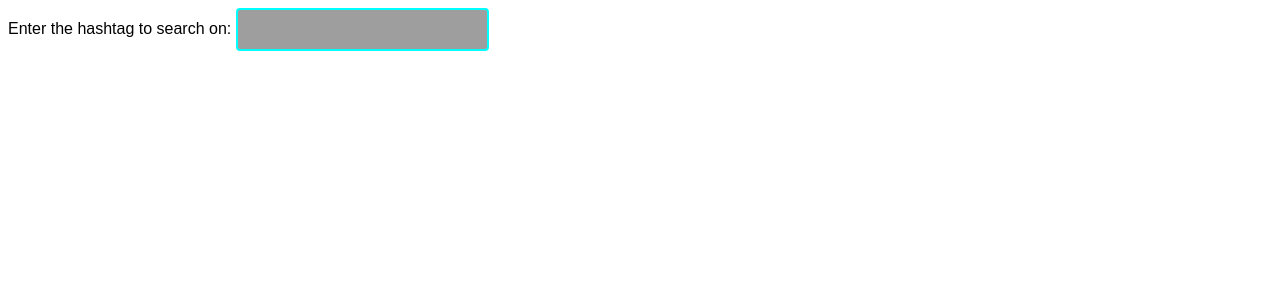
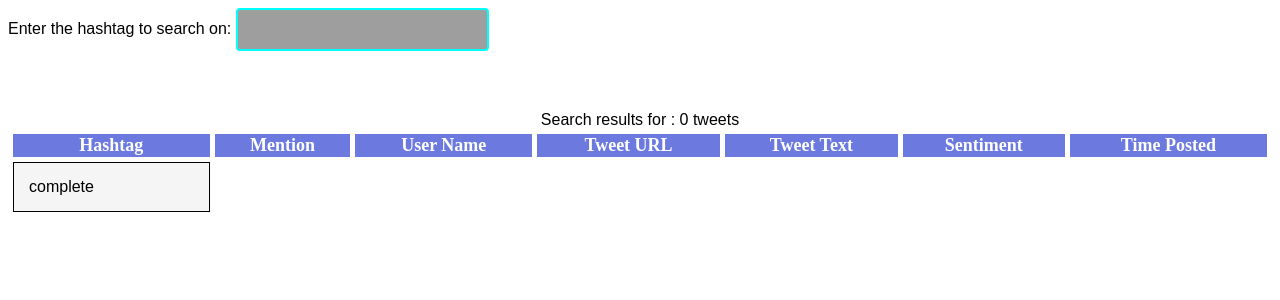
Before and after one commit to jzena001/CS179G, a Django app: page /sentiment/ in a window 1280 px wide. Shown: the part 108-408 px from the top of the page. Run offline with Django 3.2, Linux system fonts and the light colour scheme; grey boxes are pictures that could not be loaded.

Commit message:
Version 3
Pagination is still not functional, but added the twitter urls and full text search to the index page. Full text search is slower than exact search, but it gives more results.

```diff
--- a/twittwerAnalyzer/sentiment/admin.py
+++ b/twittwerAnalyzer/sentiment/admin.py
@@ -1,5 +1,6 @@
 from django.contrib import admin
 
 from .models import Tweet
+
 # Register your models here.
 admin.site.register(Tweet)
--- a/twittwerAnalyzer/sentiment/models.py
+++ b/twittwerAnalyzer/sentiment/models.py
@@ -29,6 +29,8 @@ class Tweet(models.Model):
 
     time_stamp = models.DateTimeField('date posted')
 
+    tweeturl = models.CharField(max_length=128)
+
     user_name = models.CharField(max_length = 280)
 
     sentiment = models.DecimalField(max_digits = 1,
--- a/twittwerAnalyzer/sentiment/templates/sentiment/detail.html
+++ b/twittwerAnalyzer/sentiment/templates/sentiment/detail.html
@@ -5,5 +5,7 @@
 <header>{{header}} hashtag details</header>
 {% if error_message %}<p><strong>{{ error_message }}</strong></p>{% endif %}
 
+<a href ="{% url 'sentiment:index' %}">Return to search</a>
+
 <h2>Sentiment</h2>
 <img src="{% static "sentiment/sentiment_hist.png" %}" alt = "Histogram">
--- a/twittwerAnalyzer/sentiment/templates/sentiment/index.html
+++ b/twittwerAnalyzer/sentiment/templates/sentiment/index.html
@@ -1,4 +1,5 @@
 {% load static %}
+{% load sentiment_extras %}
 
 <link rel="stylesheet" type="text/css" href="{% static 'sentiment/style.css' %}">
 
@@ -11,3 +12,37 @@
 <input type="text" name="search">
 </form>
 <br/><br/>
+
+
+<table id="search_results">
+    <caption>Search results for {{search}}:  {{counts}} tweets</caption>
+    <thead>
+        <tr>
+        <th>Hashtag</th>
+        <th>Mention</th>
+        <th>User Name</th>
+        <th>Tweet URL</th>
+        <th>Tweet Text</th>
+        <th>Sentiment</th>
+        <th>Time Posted</th>
+        </tr>
+    </thead>
+    <tbody>
+        {% for tweet in tweets %}
+        <tr>
+            <td><a href="{{ "hashtag/detail/"|concatenate:tweet.hashtag}}" target="_blank">{{tweet.hashtag}}</a></td>
+            <td><a href ="{{ "hashtag/detail/"|concatenate:tweet.mention }}" target = "_blank">{{tweet.mention}}</a></td>
+            <td>{{tweet.user_name}}</td>
+            <td><a href ="{{tweet.tweeturl}}" target = "_blank"</a>{{tweet.tweeturl}}</td>
+            <td>{{tweet.tweet}}</td>
+            <td>{{tweet.sentiment}}</td>
+            <td>{{tweet.time_stamp}}</td>
+        </tr>
+        {% endfor %}
+    </tbody>
+    <tfoot>
+        <tr>
+            <td>complete</td>
+        </tr>
+    </tfoot>
+</table>
--- a/twittwerAnalyzer/sentiment/urls.py
+++ b/twittwerAnalyzer/sentiment/urls.py
@@ -7,7 +7,7 @@ app_name = 'sentiment'
 urlpatterns = [
     path('', views.index, name='index'),
     # /sentiment/detail
-    path('<str:tag>/', views.detail, name='tag-detail'),
+    path('hashtag/detail/<str:tag>/', views.detail, name='tag-detail'),
     # /sentiment/results
-    path(r'^/page/(?P<page>\d+/$', views.results, name='search-results'),
+    #path('search/results/?page=<int:page>', views.results, name='search-results'),
 ]
--- a/twittwerAnalyzer/sentiment/views.py
+++ b/twittwerAnalyzer/sentiment/views.py
@@ -12,24 +12,21 @@ from .models import Tweet
 def index(request):
     tweets = None
     counts = 0
+    search = ''
 
     if request.GET.get('search'):
         search = request.GET.get('search')
         # Search for hashtag or mention like search term
         #tweets_with_hashtags = Tweet.objects.filter(~Q(hashtag='') | ~Q(mention=''))
-        tweet_list = Tweet.objects.filter(Q(hashtag=search) | Q(mention=search))\
-                              .values('hashtag', 'mention', 'tweetkey',
+        tweets = Tweet.objects.filter(Q(hashtag__search=search) | Q(mention__search=search))\
+                              .values('hashtag', 'mention', 'tweeturl',
                                       'tweet', 'sentiment', 'user_name', 'time_stamp')
 
-        counts = tweet_list.count()
-        paginator = Paginator(tweet_list, 25) # Show only 25 tweets
-        page = request.GET.get('page')
-        tweets = paginator.get_page(page)
+        counts = tweets.count()
         # Render the results in the same page
-        return render(request, 'sentiment/results.html', {'tweets': tweets,
+    return render(request, 'sentiment/index.html', {'tweets': tweets,
                                                     'counts':counts, 'search': search})
-    else:
-        return render(request, 'sentiment/index.html')
+
 
 
 def detail(request, tag):
@@ -48,6 +45,7 @@ def detail(request, tag):
 
     positive_count = tweets.filter(sentiment='0').count()
     negative_count = tweets.filter(sentiment='1').count()
+
     y_axis = [positive_count, negative_count]
     x_axis = ['positive', 'negative']
 
@@ -63,5 +61,5 @@ def detail(request, tag):
                                                      'counts': counts,
                                                      'header': header,})
 
-def results(request, search):
-    return render(request, 'sentiment/results.html', {'search':search})
+#def results(request, search):
+#    return render(request, 'sentiment/results.html', {'search':search})
--- a/twittwerAnalyzer/twitterAnalyzer/settings.py
+++ b/twittwerAnalyzer/twitterAnalyzer/settings.py
@@ -31,6 +31,7 @@ ALLOWED_HOSTS = []
 # Application definition
 
 INSTALLED_APPS = [
+    'django.contrib.postgres',
     'sentiment.apps.SentimentConfig',
     'django.contrib.admin',
     'django.contrib.auth',
```
Also changed, not shown: twittwerAnalyzer/sentiment/templates/sentiment/results.html (+11 -8 lines), twittwerAnalyzer/sentiment/templatetags/sentiment_extras.py (added, +21 -0 lines), twittwerAnalyzer/sentiment/migrations/0001_initial.py, twittwerAnalyzer/sentiment/static/sentiment/sentiment_hist.png.
